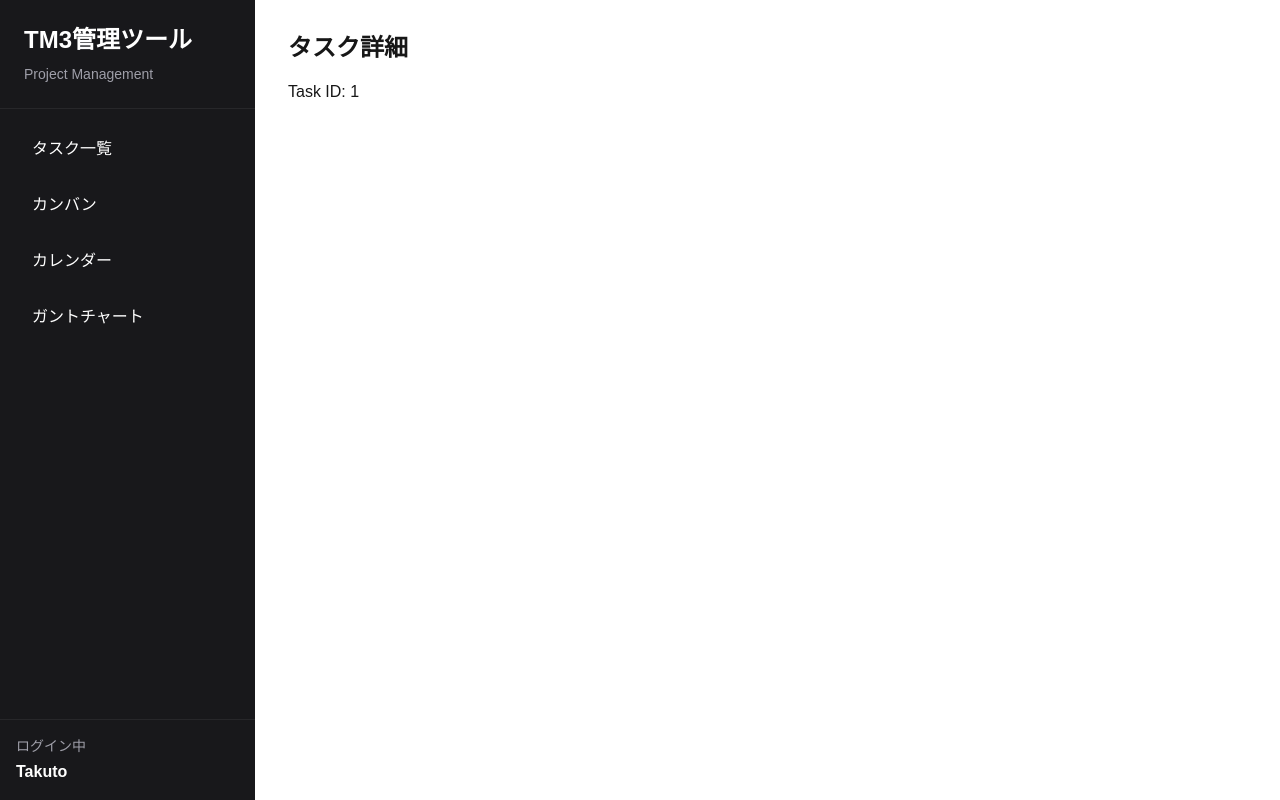
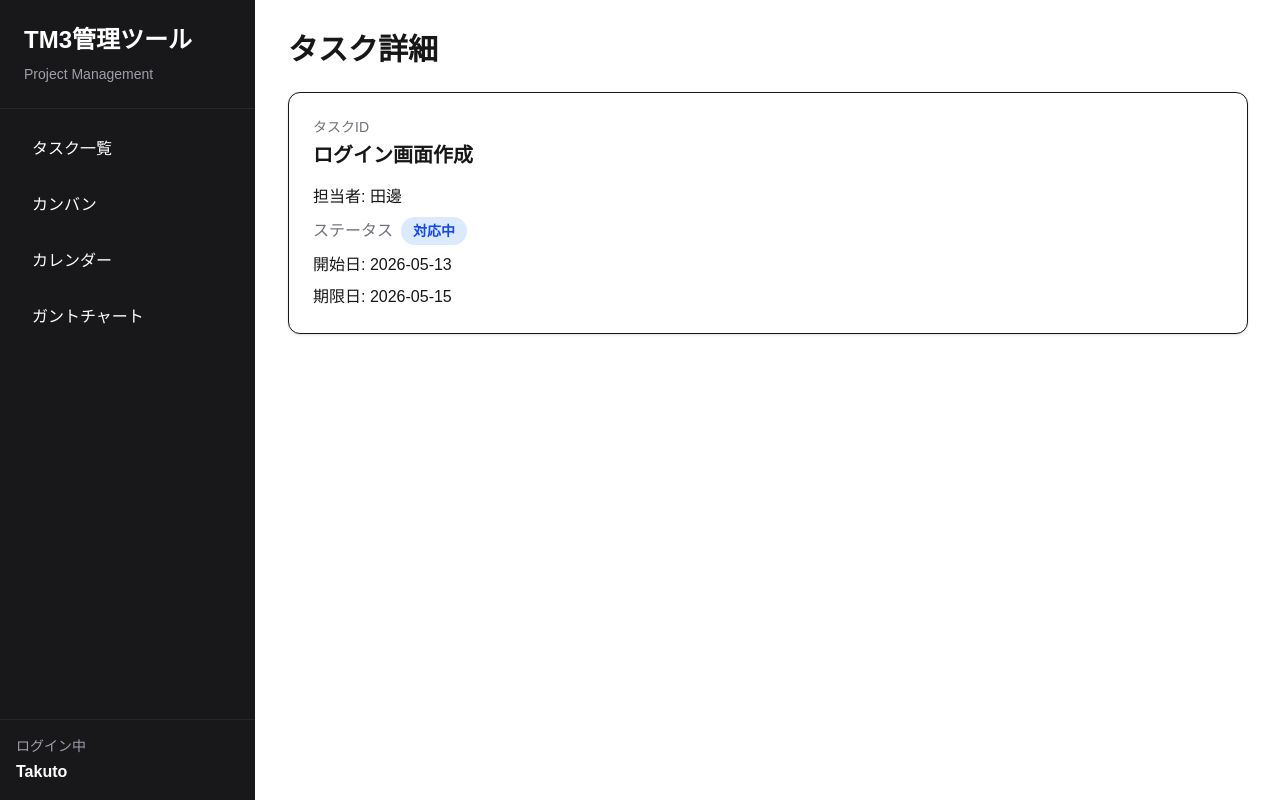
Before and after one commit to kazu0801-b/tm3-management-app, a Next.js app in the folder frontend/: page /tasks/1 in a window 1280 px wide. Built offline with nearby package versions, Linux system fonts and the light colour scheme.

Commit message:
add task ID

```diff
--- a/frontend/src/app/tasks/[id]/page.tsx
+++ b/frontend/src/app/tasks/[id]/page.tsx
@@ -1,21 +1,66 @@
+"use client";
+
 import { AppLayout } from "@/components/templates/AppLayout";
+import { useParams } from "next/navigation";
+import { mockTasks } from "@/data/mockTasks";
 
-type Props = {
-  params: Promise<{
-    id: string;
-  }>;
-};
+const TaskDetailPage = () => {
+  const params = useParams();
 
-const TaskDetailPage = async ({ params }: Props) => {
-  const { id } = await params;
+  const taskId = params.id;
+
+  const task = mockTasks.find(
+    (task) => task.id.toString() === taskId
+  );
+
+  if(!task) {
+    return (
+      <AppLayout>
+        <h1>タスクが見つかりません</h1>
+      </AppLayout>
+    );
+  }
+
+  const getStatusLabel = (status: string) => {
+    if(status === "todo") return "未対応";
+    if(status === "doing") return "対応中";
+    if(status === "review") return "確認中";
+    if(status === "done") return "対応済み";
+
+    return status;
+  };
+
+  const getStatusBadgeClass = (status: string) => {
+    if(status === "todo") return "bg-zinc-100 text-zinc-700";
+    if(status === "doing") return "bg-blue-100 text-blue-700";
+    if(status === "review") return "bg-yellow-100 text-yellow-700";
+    if(status === "done") return "bg-green-100 text-green-700";
+
+    return "bg-zinc-100 text-zinc-700";
+  };
 
   return (
     <AppLayout>
+      <h1 className="text-3xl font-bold">タスク詳細</h1>
 
-      <h1 className="text-2xl font-bold">タスク詳細</h1>
+      <div className="mt-6 rounded-xl border bg-white p-6 shadow-sm">
+        <p className="text-sm text-zinc-500">タスクID</p>
+        <p className="mt-1 text-xl font-bold">{task.title}</p>
 
-      <p className="mt-4">Task ID: {id}</p>
-
+        <div className="mt-4 space-y-2">
+          <p>担当者: {task.assignee}</p>
+          <div className="flex items-center gap-2">
+            <span className="text-zinc-500">ステータス</span>
+            <span
+             className={`rounded-full px-3 py-1 text-sm font-bold ${getStatusBadgeClass(task.status)}`}
+             >
+              {getStatusLabel(task.status)}
+             </span>
+          </div>
+          <p>開始日: {task.startDate}</p>
+          <p>期限日: {task.dueDate}</p>
+        </div>
+      </div>
     </AppLayout>
   );
 };
```
